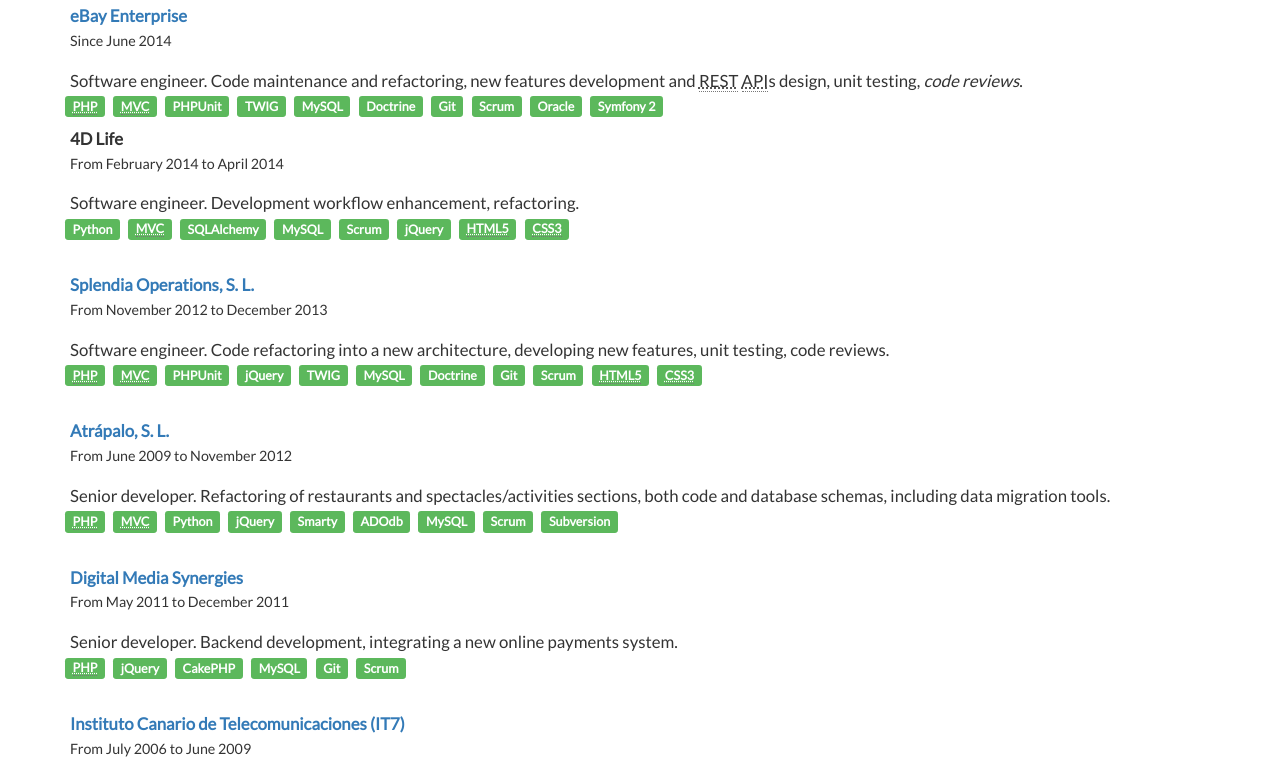
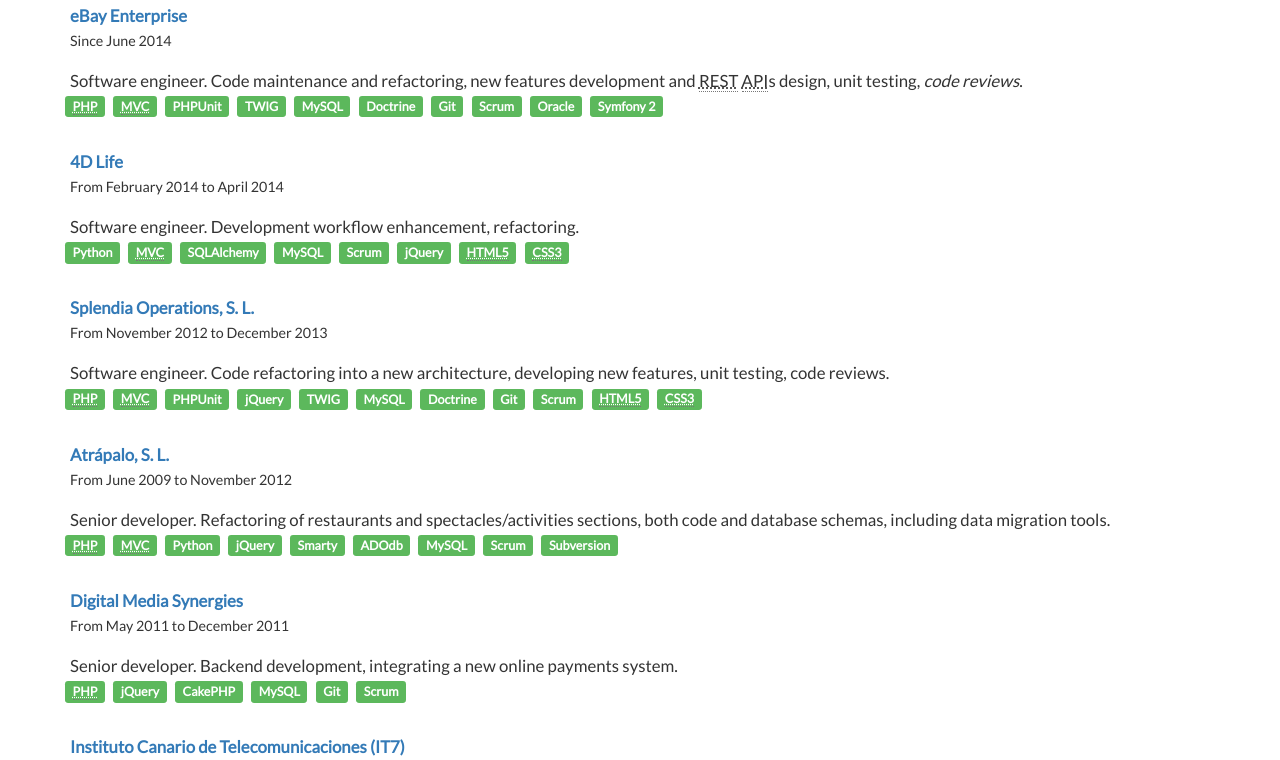
Before and after one commit to svera/svera.github.io, a plain HTML site: page en/index.html in a window 1280 px wide. Shown: the part 530-1290 px from the top of the page. Drawn offline with nearby package versions, Linux system fonts and the light colour scheme.

Commit message:
Updated data

```diff
--- a/en/index.html
+++ b/en/index.html
@@ -69,8 +69,7 @@
             </ul>
           </dd>
 
-        <dl id="experience">
-          <dt>4D Life</dt>
+          <dt><a href="javascript">4D Life</a></dt>
           <dd><small>From <time datetime="2014-02">February 2014</time> to <time datetime="2014-04">April 2014</time></small></dd>
           <dd>
             Software engineer. Development workflow enhancement, refactoring.
```
Also changed, not shown: index.html (+1 -2 lines).
